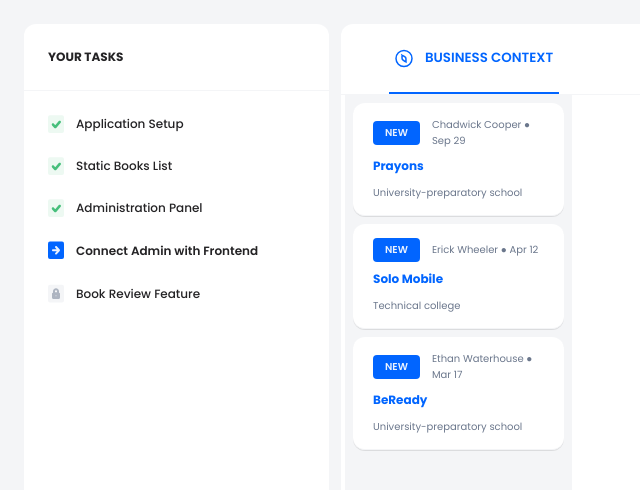
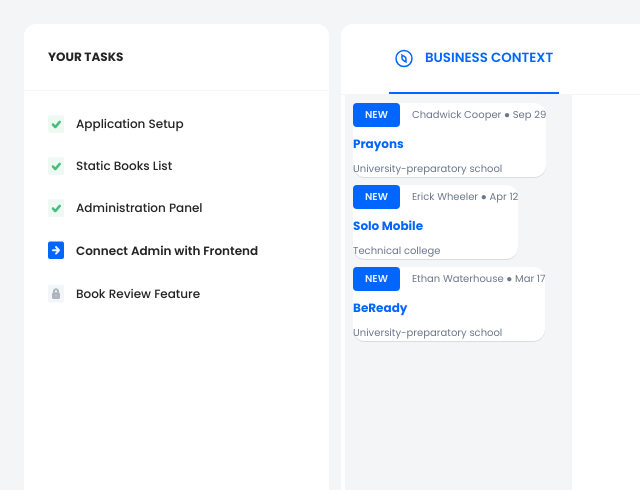
Before and after one commit to masterHAWK99/junior-front-end-developer-1664373968, a React (Create React App) app: page / in a window 1280 px wide. Shown: the top 490 px of the page, without its empty margins (0-640 px from the left). Built offline with nearby package versions, Linux system fonts and the light colour scheme.

Commit message:
#5 Make whole tab clickable and button styling

```diff
--- a/src/component/businessContexts/ContextTab.jsx
+++ b/src/component/businessContexts/ContextTab.jsx
@@ -3,15 +3,17 @@ import { getShortFormattedDate } from "../../utils/DateFormatingUtils";
 export const ContextTab = ({ onClick, tabContent, active, read }) => {
   const { title, content, author, created_at } = tabContent;
 
-  let containerClassNameWhenNew = !read && "shadow-sm bg-white";
-  let containerClassNameWhenActive = active && "shadow-xl bg-white";
+  let containerClassNameWhenNew = !read && "shadow-sm btn-light";
+  let containerClassNameWhenActive = active && "shadow-xl btn-light";
+  let containerClassNameWhenAny = !active && read ? "btn-empty" : "";
   let titleClassNameWhenNew = !read
     ? "font-bold text-primary"
     : "font-medium text-dark";
 
   return (
-    <div
-      className={`border border-b-1 border-gray rounded px-5 py-3h m-2 ${containerClassNameWhenNew} ${containerClassNameWhenActive}`}
+    <button
+      className={`btn border border-b-1 border-gray rounded px-5 py-3h m-2 flex flex-col ${containerClassNameWhenNew} ${containerClassNameWhenActive} ${containerClassNameWhenAny}`}
+      onClick={onClick}
     >
       <div className="flex align-items-center">
         {!read && (
@@ -23,13 +25,8 @@ export const ContextTab = ({ onClick, tabContent, active, read }) => {
           {author} ● {getShortFormattedDate(created_at)}
         </p>
       </div>
-      <button
-        className={`btn text-md mt-2 ${titleClassNameWhenNew}`}
-        onClick={onClick}
-      >
-        {title}
-      </button>
+      <p className={`text-md mt-2 ${titleClassNameWhenNew}`}>{title}</p>
       <p className="text-sm text-light mt-2">{content}</p>
-    </div>
+    </button>
   );
 };
--- a/src/component/tasks/TaskItem.jsx
+++ b/src/component/tasks/TaskItem.jsx
@@ -3,7 +3,7 @@ export const TaskItem = ({ onClick, title, icon, active }) => {
     <div className="mt-6 flex">
       <img src={icon} alt="" />
       <button
-        className={`btn ml-3 text-dark text-md ${
+        className={`btn btn-empty ml-3 text-dark text-md ${
           active ? "font-semibold" : "font-medium"
         }`}
         onClick={onClick}
--- a/src/index.css
+++ b/src/index.css
@@ -298,7 +298,12 @@ body {
   padding: 0;
   background: none;
 }
-
+.btn-light {
+  background-color: #ffffff;
+}
+.btn-empty {
+  background-color: transparent;
+}
 .avatar {
   border-color: #c3c4c6;
   padding: 0.1rem;
```
